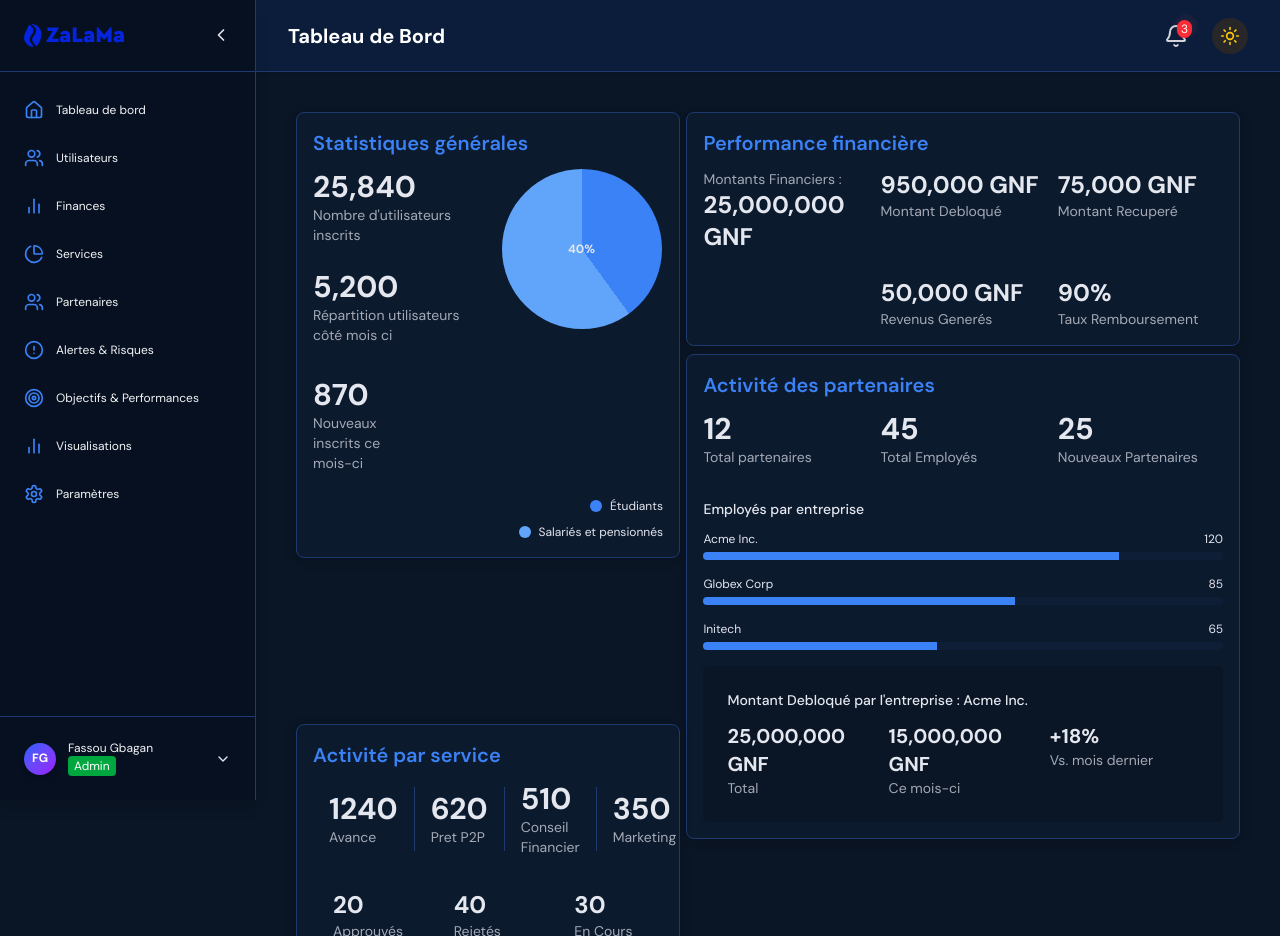
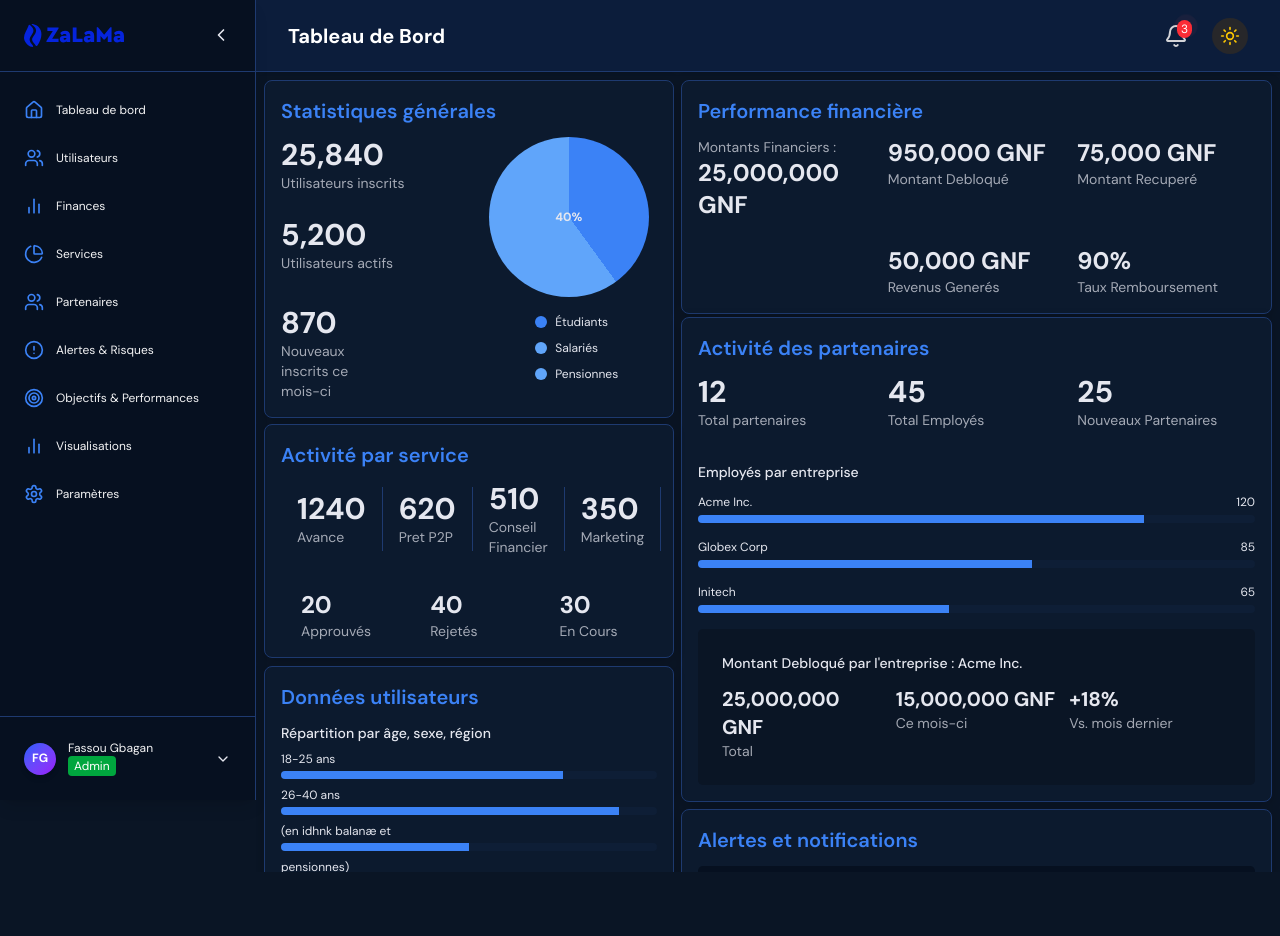
Before and after one commit to zalamagn2025/ZaLaMa-website, a Next.js app: page /dashboard in a window 1280 px wide. After the commit the page ends 904 px from the top, so only its background shows below. Built offline with nearby package versions, Linux system fonts and the light colour scheme; no server answers.

Commit message:
Reajustement du design du dashboard Principal

```diff
--- a/src/app/dashboard/entreprise/page.tsx
+++ b/src/app/dashboard/entreprise/page.tsx
@@ -1,4 +1,4 @@
-import StatCard from '@/components/Dashboard/StatCard';
+import StatCard from '@/components/dashboard/StatCard';
 import { Users, BarChart2, PieChart, AlertCircle } from 'lucide-react';
 
 const stats = [
--- a/src/app/dashboard/entreprise/utilisateurs/page.tsx
+++ b/src/app/dashboard/entreprise/utilisateurs/page.tsx
@@ -1,4 +1,4 @@
-import StatCard from '@/components/Dashboard/StatCard';
+import StatCard from '@/components/dashboard/StatCard';
 import { Users, UserCheck, UserX, Smile } from 'lucide-react';
 
 const stats = [
--- a/src/app/dashboard/layout.tsx
+++ b/src/app/dashboard/layout.tsx
@@ -4,11 +4,11 @@ import '@/styles/zalama-theme.css';
 
 export default function DashboardLayout({ children }: { children: React.ReactNode }) {
   return (
-    <div className="flex min-h-screen bg-[var(--zalama-bg-dark)]">
+    <div className="flex min-h-screen bg-[var(--zalama-bg-dark)]" >
       <Sidebar />
       <div className="flex-1 flex flex-col transition-all duration-300" style={{ marginLeft: 'var(--current-sidebar-width, var(--sidebar-width))' }}>
         <DashboardHeader />
-        <main className="flex-1 p-8 overflow-y-auto">
+        <main className="flex-1  mb-8 overflow-y-auto" style={{scrollbarWidth: "none"}}>
           {children}
         </main>
       </div>
--- a/src/app/dashboard/page.tsx
+++ b/src/app/dashboard/page.tsx
@@ -1,5 +1,6 @@
 "use client";
 import React from 'react';
+
 import { Activity, AlertTriangle, Shield, TrendingUp, FileText, Star } from 'lucide-react';
 
 export default function DashboardPage() {
@@ -13,11 +14,11 @@ export default function DashboardPage() {
           <div className="flex flex-col space-y-4 md:space-y-6 md:w-1/2">
             <div className="flex flex-col">
               <div className="text-2xl md:text-3xl font-bold text-[var(--zalama-gray)]">25,840</div>
-              <div className="text-xs md:text-sm text-[var(--zalama-gray)]/70">Nombre d&apos;utilisateurs inscrits</div>
+              <div className="text-xs md:text-sm text-[var(--zalama-gray)]/70">Utilisateurs inscrits</div>
             </div>
             <div className="flex flex-col">
               <div className="text-2xl md:text-3xl font-bold text-[var(--zalama-gray)]">5,200</div>
-              <div className="text-xs md:text-sm text-[var(--zalama-gray)]/70">Répartition utilisateurs côté mois ci</div>
+              <div className="text-xs md:text-sm text-[var(--zalama-gray)]/70">Utilisateurs actifs</div>
             </div>
             <div className="mt-2 grid grid-cols-1 sm:grid-cols-2 gap-4 md:gap-6">
               <div className="flex flex-col">
@@ -35,18 +36,24 @@ export default function DashboardPage() {
               </div>
               <div className="w-32 h-32 md:w-40 md:h-40 rounded-full" style={{ background: 'conic-gradient(var(--zalama-blue) 40%, var(--zalama-blue-accent) 0)' }}></div>
             </div>
-          </div>
-        </div>
-        <div className="ml-4 space-y-2 mt-4 flex flex-col justify-end items-end content-end">
+            <div className="ml-4 space-y-2 mt-4 flex flex-col justify-start items-start content-end">
               <div className="flex items-center">
                 <div className="w-3 h-3 bg-[var(--zalama-blue)] rounded-full mr-2"></div>
                 <span>Étudiants</span>
               </div>
               <div className="flex items-center">
                 <div className="w-3 h-3 bg-[var(--zalama-blue-accent)] rounded-full mr-2"></div>
-            <span>Salariés et pensionnés</span>
+                <span>Salariés</span>
+              </div>
+              <div className="flex items-center">
+                <div className="w-3 h-3 bg-[var(--zalama-blue-accent)] rounded-full mr-2"></div>
+                <span>Pensionnes</span>
               </div>
             </div>
+          </div>
+
+        </div>
+
 
       </div>
 
--- a/src/styles/zalama-theme.css
+++ b/src/styles/zalama-theme.css
@@ -38,10 +38,17 @@
   --height-large: 400px;
 
   /* Positions verticales spécifiques */
-  --second-row-top: 250px;
-  --third-row-top: calc(100% + 25.5% - 8px);
-  --fourth-row-top: calc(100% + 19% - 8px);
-  --fifth-row-top: calc(100% + 99% - 8px);
+  --second-row-top: 245px;
+  /* --third-row-top: calc(90% - 8px); */
+  --fourth-row-top: calc(100% + 15% - 8px);
+  --fifth-row-top: calc(100% + 30% - 8px);
+
+  --header-height: 72px;
+  --top-services: calc(var(--base-top) + var(--height-small) + var(--header-height) - 8px );
+  --top-users: calc(var(--top-services) + 242px);
+  --top-alerts: calc(var(--second-row-top) + var(--height-medium) + var(--header-height) + 40px);
+  --top-vizualitions: calc(var(--top-alerts) + var(--height-large) + 24px);
+
 }
 
 body {
@@ -55,6 +62,8 @@ body {
   width: 100%;
   min-height: 100vh;
   padding: var(--dashboard-padding);
+  scrollbar-width: none;
+
 }
 
 /* Style de base pour toutes les cartes */
@@ -64,6 +73,7 @@ body {
   padding: var(--card-padding);
   box-sizing: border-box;
   overflow: hidden;
+
 }
 
 /* Positions spécifiques pour chaque carte */
@@ -82,7 +92,7 @@ body {
 }
 
 .card-services {
-  top: calc(78.5% - var(--dashboard-padding));
+  top: var(--top-services);
   left: var(--base-left);
   width: var(--left-column-width);
   height: var(--height-medium);
@@ -96,14 +106,14 @@ body {
 }
 
 .card-users {
-  top: var(--fourth-row-top);
+  top: var(--top-users);
   left: var(--base-left);
   width: var(--left-column-width);
   height: var(--height-small);
 }
 
 .card-alerts {
-  top: var(--third-row-top);
+  top: var(--top-alerts);
   right: var(--base-right);
   width: var(--right-column-width);
   height: var(--height-large);
@@ -116,7 +126,7 @@ body {
 }
 
 .card-visualizations {
-  top: var(--fifth-row-top);
+  top: var(--top-vizualitions);
   right: var(--base-right);
   width: var(--full-width);
   /*width: var(--right-column-width);*/
```
Lines whose indentation alone changed are shown as unchanged.
